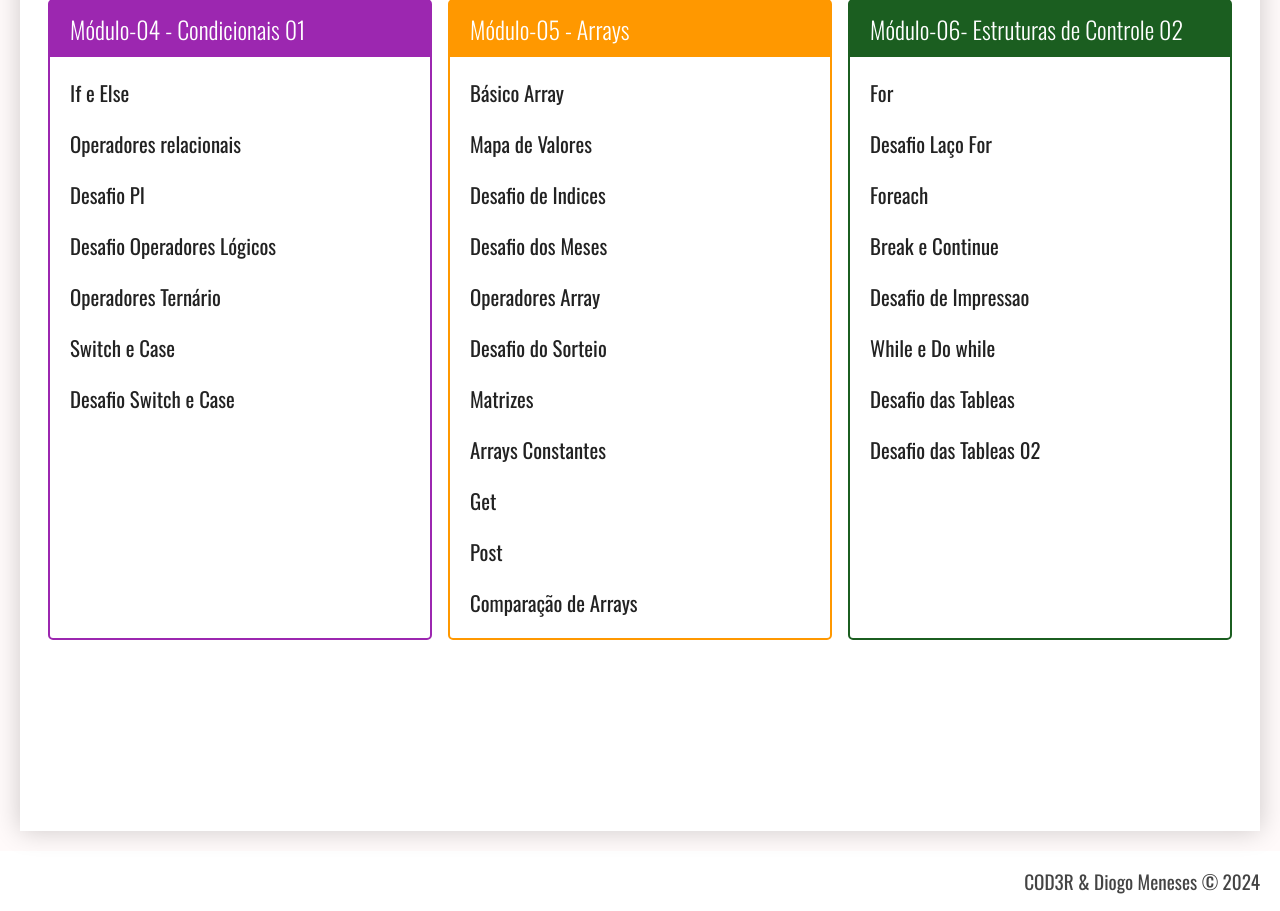
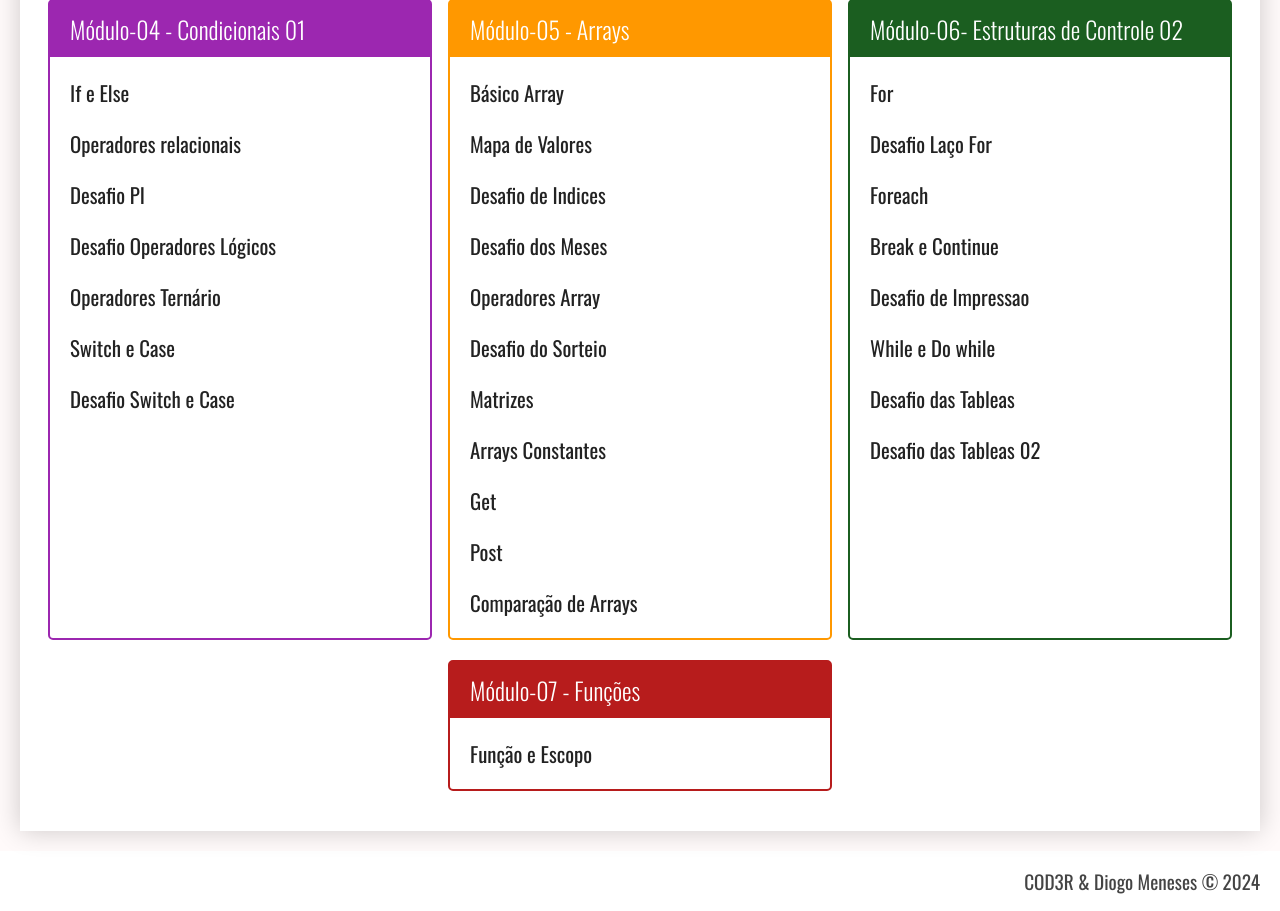
Before and after one commit to DiogoMeneses-stack/Curso-De-PHP-Cod3r, a PHP site: page / in a window 1280 px wide. Shown: the part 669-1580 px from the top of the page. Run offline with PHP 8.4, Linux system fonts and the light colour scheme.

Commit message:
Modulo de Funções .

```diff
--- a/index.php
+++ b/index.php
@@ -95,6 +95,13 @@
                         <li><a href="exercicio.php?dir=estruturas02&file=desafio-02-tabela">Desafio das Tableas 02</a></li>
                     </ul>
                 </div>
+
+                <div class="modulo vermelho-escuro">
+                    <h3>Módulo-07 - Funções</h3>
+                    <ul>
+                        <li><a href="exercicio.php?dir=funcoes&file=escopo">Função e Escopo</a></li>
+                    </ul>
+                </div>
             </nav>
         </div>
     </main>
```
Also changed, not shown: funcoes/escopo.php (added, +7 -0 lines).
